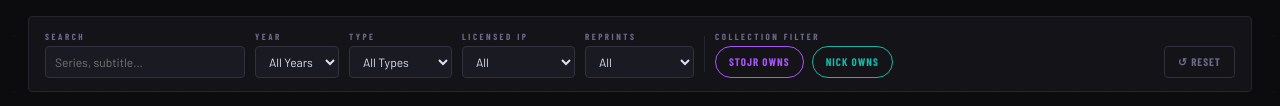
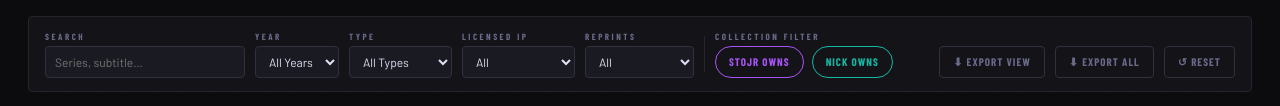
Before and after one commit to stojr/marvel-epic-dashboard, a plain HTML site: page index.html in a window 1280 px wide. Shown: the part 146-252 px from the top of the page. Drawn offline with nearby package versions, Linux system fonts and the light colour scheme; a web font is replaced by a local one.

Commit message:
Add files via upload

```diff
--- a/index.html
+++ b/index.html
@@ -260,6 +260,8 @@ footer a{color:var(--gold);text-decoration:none}
       </div>
     </div>
     <div class="fspacer"></div>
+    <button class="rbtn" onclick="exportCSV(false)" title="Export current filtered view">⬇ Export View</button>
+    <button class="rbtn" onclick="exportCSV(true)" title="Export ALL data">⬇ Export All</button>
     <button class="rbtn" onclick="resetAll()">↺ Reset</button>
   </div>
 
@@ -1333,6 +1335,48 @@ function buildTable(filtered) {
   }).join('');
 }
 
+function exportCSV(all) {
+  const rows = all ? ALL_DATA : currentFiltered;
+  const headers = [
+    'id','pub','date','series','vol','subtitle','years','type',
+    'licensed','reprint','pages','conf','stojr_owns','nick_owns'
+  ];
+  const escape = v => {
+    if (v === null || v === undefined) return '';
+    const s = String(v);
+    if (s.includes(',') || s.includes('"') || s.includes('\n')) return '"' + s.replace(/"/g, '""') + '"';
+    return s;
+  };
+  const csvRows = [headers.join(',')];
+  rows.forEach(d => {
+    csvRows.push([
+      escape(d.id),
+      escape(d.pub),
+      escape(d.date),
+      escape(d.series),
+      escape(d.vol),
+      escape(d.subtitle),
+      escape(d.years),
+      escape(d.type),
+      escape(d.licensed),
+      escape(d.reprint),
+      escape(d.pages),
+      escape(d.conf),
+      escape(isOwned(d,'stojr') ? 'Yes' : 'No'),
+      escape(isOwned(d,'nick')  ? 'Yes' : 'No'),
+    ].join(','));
+  });
+  const blob = new Blob([csvRows.join('\n')], {type:'text/csv;charset=utf-8;'});
+  const url = URL.createObjectURL(blob);
+  const a = document.createElement('a');
+  a.href = url;
+  const label = all ? 'all' : 'filtered';
+  const date = new Date().toISOString().slice(0,10);
+  a.download = `bce_epic_database_${label}_${date}.csv`;
+  a.click();
+  URL.revokeObjectURL(url);
+}
+
 function resetAll() {
   document.getElementById('fSearch').value = '';
   document.getElementById('fYear').value   = '';
```
